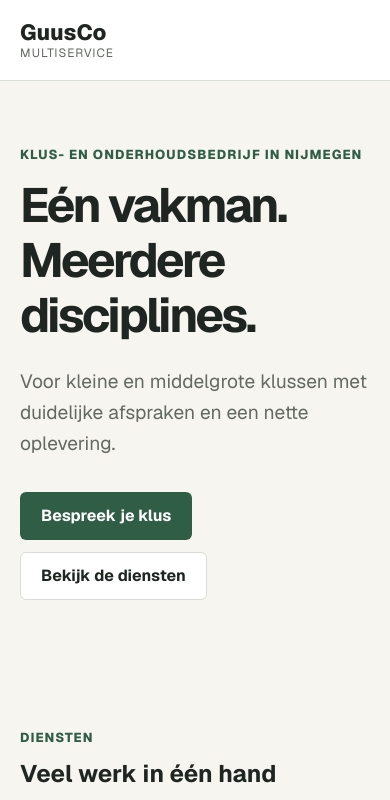
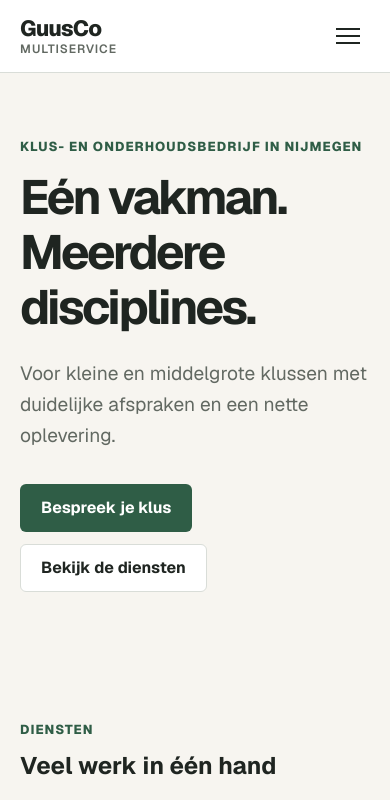
Before and after one commit to ambupilot/guusco-multi-service-website, a Next.js app: page / in a window 390 px wide. Shown: the top 800 px of the page. Built offline with nearby package versions, Linux system fonts and the light colour scheme.

Commit message:
feat: add accessible mobile navigation

```diff
--- a/src/components/layout/SiteHeader.tsx
+++ b/src/components/layout/SiteHeader.tsx
@@ -1,25 +1,106 @@
+"use client";
+
 import Link from "next/link";
+import { useEffect, useState } from "react";
+
+const navigation = [
+  { href: "/diensten", label: "Diensten" },
+  { href: "/werkgebied", label: "Werkgebied" },
+  { href: "/projecten", label: "Projecten" },
+  { href: "/over-guusco", label: "Over GuusCo" },
+  { href: "/werkwijze", label: "Werkwijze" },
+];
 
 export function SiteHeader() {
+  const [menuOpen, setMenuOpen] = useState(false);
+
+  useEffect(() => {
+    document.body.style.overflow = menuOpen ? "hidden" : "";
+
+    function handleKeyDown(event: KeyboardEvent) {
+      if (event.key === "Escape") {
+        setMenuOpen(false);
+      }
+    }
+
+    document.addEventListener("keydown", handleKeyDown);
+
+    return () => {
+      document.body.style.overflow = "";
+      document.removeEventListener("keydown", handleKeyDown);
+    };
+  }, [menuOpen]);
+
+  function closeMenu() {
+    setMenuOpen(false);
+  }
+
   return (
     <header className="site-header">
       <div className="container site-header__inner">
-        <Link className="site-header__brand" href="/">
+        <Link
+          className="site-header__brand"
+          href="/"
+          onClick={closeMenu}
+          aria-label="GuusCo Multiservice - home"
+        >
           <span className="site-header__brand-name">GuusCo</span>
           <span className="site-header__brand-service">Multiservice</span>
         </Link>
 
         <nav className="site-header__nav" aria-label="Hoofdnavigatie">
-          <Link href="/diensten">Diensten</Link>
-          <Link href="/werkgebied">Werkgebied</Link>
-          <Link href="/projecten">Projecten</Link>
-          <Link href="/over-guusco">Over GuusCo</Link>
-          <Link href="/werkwijze">Werkwijze</Link>
+          {navigation.map((item) => (
+            <Link key={item.href} href={item.href}>
+              {item.label}
+            </Link>
+          ))}
         </nav>
 
-        <Link className="button button--primary site-header__cta" href="/contact">
+        <Link
+          className="button button--primary site-header__cta"
+          href="/contact"
+        >
           Klus aanmelden
         </Link>
+
+        <button
+          className="site-header__menu-toggle"
+          type="button"
+          aria-expanded={menuOpen}
+          aria-controls="mobile-navigation"
+          aria-label={menuOpen ? "Menu sluiten" : "Menu openen"}
+          onClick={() => setMenuOpen((open) => !open)}
+        >
+          <span />
+          <span />
+          <span />
+        </button>
+      </div>
+
+      <div
+        id="mobile-navigation"
+        className={`site-header__mobile-menu ${
+          menuOpen ? "site-header__mobile-menu--open" : ""
+        }`}
+      >
+        <nav
+          className="container site-header__mobile-nav"
+          aria-label="Mobiele navigatie"
+        >
+          {navigation.map((item) => (
+            <Link key={item.href} href={item.href} onClick={closeMenu}>
+              {item.label}
+            </Link>
+          ))}
+
+          <Link
+            className="button button--primary site-header__mobile-cta"
+            href="/contact"
+            onClick={closeMenu}
+          >
+            Klus aanmelden
+          </Link>
+        </nav>
       </div>
     </header>
   );
--- a/src/styles/layout/_site-header.scss
+++ b/src/styles/layout/_site-header.scss
@@ -1 +1,153 @@
-.site-header{border-bottom:1px solid var(--color-border);background:var(--color-surface)}.site-header__inner{min-height:5rem;display:flex;align-items:center;gap:2rem}.site-header__brand{display:flex;flex-direction:column;margin-right:auto;line-height:1}.site-header__brand-name{font-size:1.375rem;font-weight:750}.site-header__brand-service{margin-top:.2rem;color:var(--color-text-muted);font-size:.75rem;text-transform:uppercase;letter-spacing:.08em}.site-header__nav{display:flex;gap:1.5rem;font-size:.9375rem}.site-header__nav a:hover{color:var(--color-accent)}@media(max-width:900px){.site-header__nav{display:none}}@media(max-width:560px){.site-header__cta{display:none}}
+.site-header {
+  position: relative;
+  z-index: 100;
+  border-bottom: 1px solid var(--color-border);
+  background: var(--color-surface);
+
+  &__inner {
+    min-height: 5rem;
+    display: flex;
+    align-items: center;
+    gap: 2rem;
+  }
+
+  &__brand {
+    display: flex;
+    flex-direction: column;
+    margin-right: auto;
+    line-height: 1;
+  }
+
+  &__brand-name {
+    font-size: 1.375rem;
+    font-weight: 750;
+    letter-spacing: -0.04em;
+  }
+
+  &__brand-service {
+    margin-top: 0.2rem;
+    color: var(--color-text-muted);
+    font-size: 0.75rem;
+    font-weight: 600;
+    letter-spacing: 0.08em;
+    text-transform: uppercase;
+  }
+
+  &__nav {
+    display: flex;
+    align-items: center;
+    gap: 1.5rem;
+    font-size: 0.9375rem;
+    font-weight: 550;
+
+    a {
+      transition: color var(--transition-fast);
+
+      &:hover {
+        color: var(--color-accent);
+      }
+    }
+  }
+
+  &__menu-toggle {
+    width: 2.75rem;
+    height: 2.75rem;
+    display: none;
+    flex-direction: column;
+    align-items: center;
+    justify-content: center;
+    gap: 0.3rem;
+    padding: 0;
+    border: 0;
+    background: transparent;
+    color: var(--color-text);
+    cursor: pointer;
+
+    span {
+      width: 1.5rem;
+      height: 2px;
+      display: block;
+      background: currentColor;
+      transition:
+        transform var(--transition-fast),
+        opacity var(--transition-fast);
+    }
+
+    &[aria-expanded="true"] {
+      span:nth-child(1) {
+        transform: translateY(0.425rem) rotate(45deg);
+      }
+
+      span:nth-child(2) {
+        opacity: 0;
+      }
+
+      span:nth-child(3) {
+        transform: translateY(-0.425rem) rotate(-45deg);
+      }
+    }
+  }
+
+  &__mobile-menu {
+    display: none;
+  }
+
+  @media (max-width: 900px) {
+    &__nav,
+    &__cta {
+      display: none;
+    }
+
+    &__menu-toggle {
+      display: flex;
+    }
+
+    &__mobile-menu {
+      position: absolute;
+      top: 100%;
+      left: 0;
+      width: 100%;
+      display: grid;
+      grid-template-rows: 0fr;
+      overflow: hidden;
+      border-bottom: 1px solid transparent;
+      background: var(--color-surface);
+      visibility: hidden;
+      transition:
+        grid-template-rows var(--transition-fast),
+        border-color var(--transition-fast),
+        visibility var(--transition-fast);
+    }
+
+    &__mobile-menu--open {
+      grid-template-rows: 1fr;
+      border-bottom-color: var(--color-border);
+      visibility: visible;
+    }
+
+    &__mobile-nav {
+      min-height: 0;
+      display: flex;
+      flex-direction: column;
+      overflow: hidden;
+
+      > a:not(.button) {
+        padding-block: 1rem;
+        border-bottom: 1px solid var(--color-border);
+        font-size: 1.125rem;
+        font-weight: 600;
+      }
+    }
+
+    &__mobile-cta {
+      width: 100%;
+      margin-block: 1.25rem;
+    }
+  }
+
+  @media (max-width: 560px) {
+    &__inner {
+      min-height: 4.5rem;
+    }
+  }
+}
```
